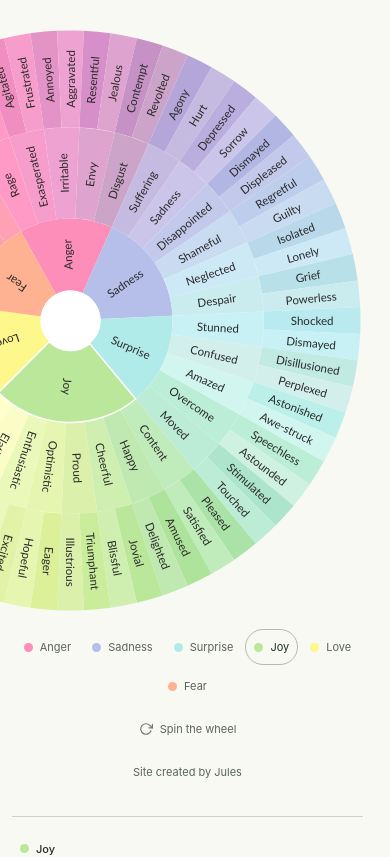
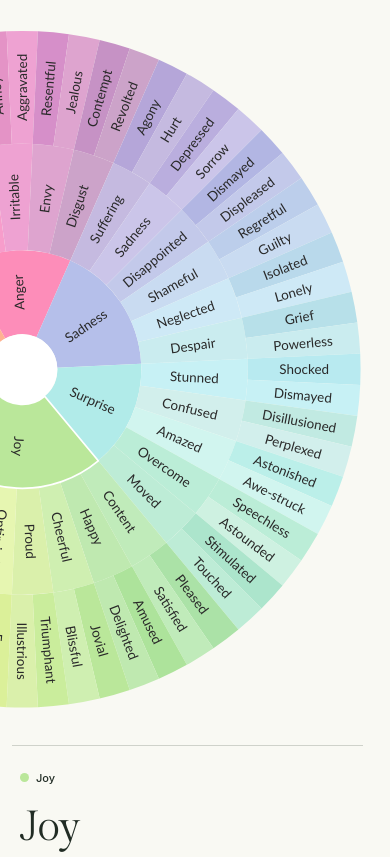
Before and after one commit to juleshaggard/department-of-emotions, a React (Vite) app: page / in a window 390 px wide. Shown: the top 857 px of the page. Built offline with nearby package versions, Linux system fonts and the light colour scheme.

Commit message:
Increase mobile wheel bleed and hide its controls

```diff
--- a/src/explorer/explorer.css
+++ b/src/explorer/explorer.css
@@ -98,10 +98,11 @@
 @media (max-width: 600px) {
   .explorer-page { overflow-x: clip; }
   .wheel-stage {
-    --mobile-wheel-size: min(150vw, 780px);
+    --mobile-wheel-size: min(175vw, 900px);
     width: var(--mobile-wheel-size);
     margin-inline: calc(100% - var(--mobile-wheel-size)) 0;
   }
+  .wheel-controls { display: none; }
 }
 
 @media (prefers-reduced-motion: reduce) {
```
Also changed, not shown: 2 other files (tests, documents, lock files or other folders).
